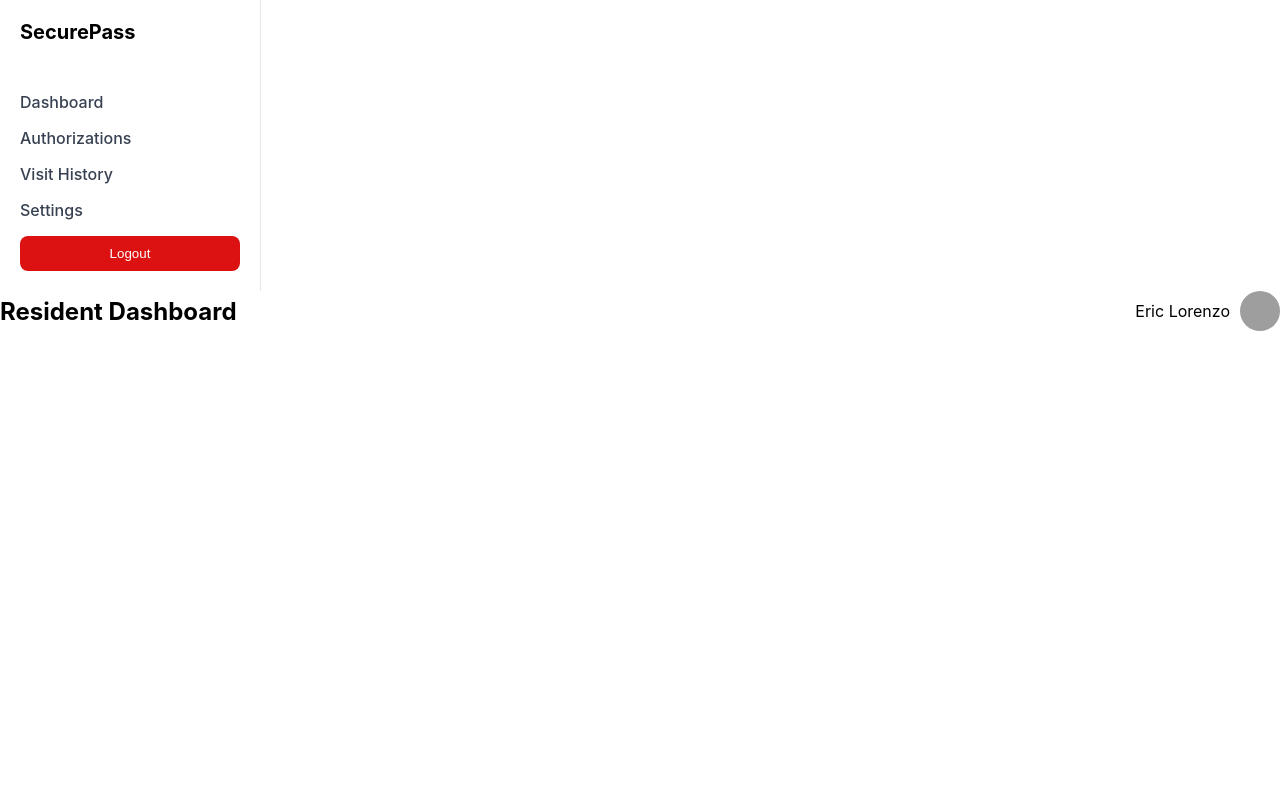
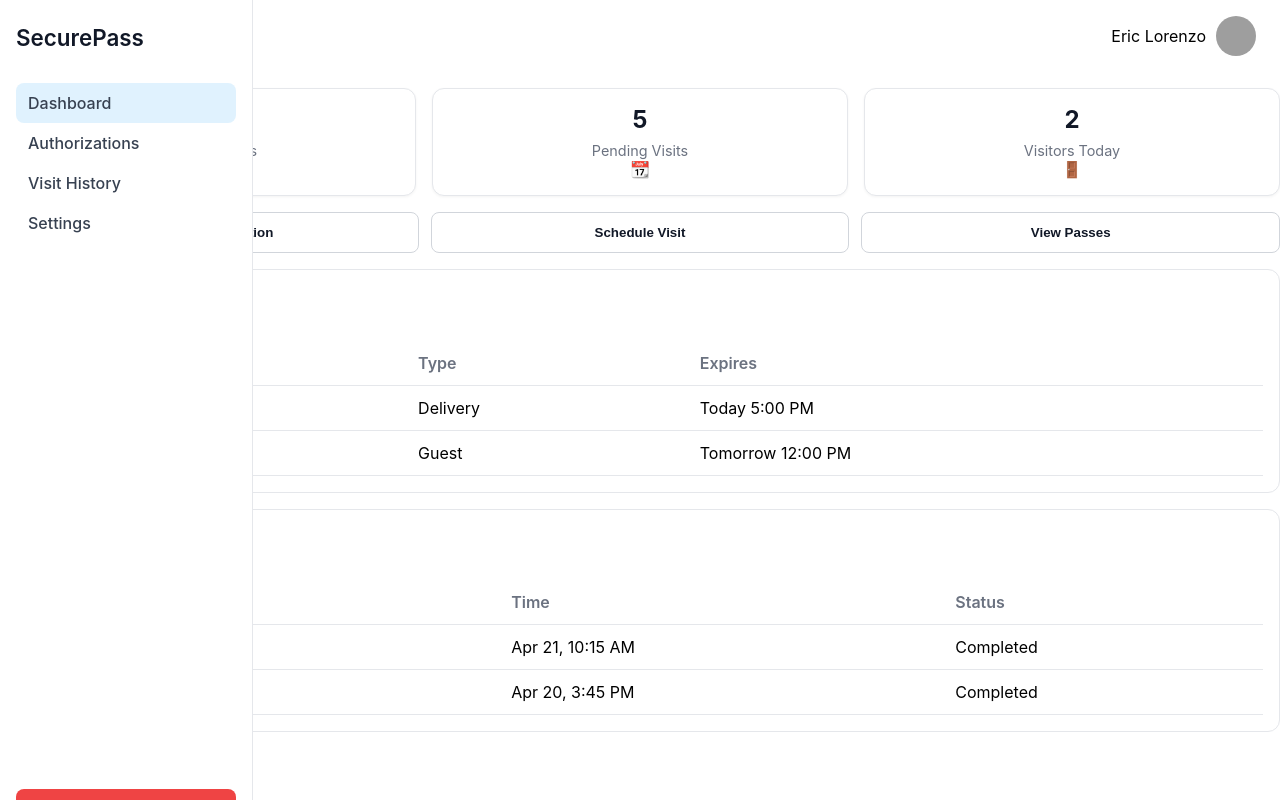
Before and after one commit to ericlo31/frontend, a React (Create React App) app: page /dashboard in a window 1280 px wide. Built offline with nearby package versions, Linux system fonts and the light colour scheme; grey boxes are pictures that could not be loaded.

Commit message:
Mejora de diseño

```diff
--- a/package.json
+++ b/package.json
@@ -9,6 +9,7 @@
     "@testing-library/user-event": "^13.5.0",
     "react": "^19.1.0",
     "react-dom": "^19.1.0",
+    "react-icons": "^5.5.0",
     "react-router-dom": "^7.5.1",
     "react-scripts": "5.0.1",
     "web-vitals": "^2.1.4"
--- a/src/components/residente/activeAuthorizations.tsx
+++ b/src/components/residente/activeAuthorizations.tsx
@@ -1,5 +1,5 @@
 import React from "react";
-import styles from "./resident.module.css";
+import styles from "./residente.module.css";
 
 const ActiveAuthorizations = () => {
   const auths = [
--- a/src/components/residente/dashboard.tsx
+++ b/src/components/residente/dashboard.tsx
@@ -1,6 +1,10 @@
 import React from "react";
 import Sidebar from "./sidebar";
 import Header from "./header";
+import StatCards from "./statCards";
+import QuickActions from "./quickActions";
+import Authorizations from "./activeAuthorizations";
+import History from "./visitHistory";
 
 const Dashboard = () => {
   return (
@@ -8,10 +12,10 @@ const Dashboard = () => {
       <Sidebar />
       <div>
         <Header />
-        {/* <statCards />
-        <quickActions />
-        <activeAuthorizations />
-        <visitHistory /> */}
+        <StatCards />
+        <QuickActions />
+        <Authorizations />
+        <History />
       </div>
     </div>
   );
--- a/src/components/residente/residente.module.css
+++ b/src/components/residente/residente.module.css
@@ -1,3 +1,93 @@
+.mainContent {
+  margin-left: 220px;
+  padding: 24px;
+  overflow-y: auto;
+  flex: 1;
+}
+
+.sidebar {
+  width: 220px;
+  height: 100vh;
+  position: fixed;
+  top: 0;
+  left: 0;
+  background-color: #ffffff;
+  border-right: 1px solid #e5e7eb;
+  display: flex;
+  flex-direction: column;
+  padding: 24px 16px;
+}
+
+.logo {
+  font-size: 1.4rem;
+  font-weight: 600;
+  color: #111827;
+  margin-bottom: 2rem;
+}
+
+.nav {
+  flex: 1;
+}
+
+.nav ul {
+  list-style: none;
+  padding: 0;
+  margin: 0;
+}
+
+.nav li {
+  display: flex;
+  align-items: center;
+  padding: 10px 12px;
+  border-radius: 8px;
+  color: #374151;
+  font-weight: 500;
+  gap: 10px;
+  cursor: pointer;
+  transition: background-color 0.2s ease;
+}
+
+.nav li:hover {
+  background-color: #f3f4f6;
+}
+
+.activeNavItem {
+  background-color: #e0f2fe;
+  color: #0284c7;
+}
+
+.logout {
+  background-color: #ef4444;
+  color: white;
+  border: none;
+  padding: 10px;
+  border-radius: 8px;
+  cursor: pointer;
+  margin-top: 1rem;
+}
+
+.header {
+  background: white;
+  padding: 16px 24px;
+  border-radius: 12px;
+  margin-bottom: 1rem;
+  display: flex;
+  justify-content: space-between;
+  align-items: center;
+}
+
+.userProfile {
+  display: flex;
+  align-items: center;
+  gap: 10px;
+}
+
+.avatar {
+  width: 40px;
+  height: 40px;
+  border-radius: 50%;
+}
+
 .statGrid {
   display: flex;
   gap: 16px;
@@ -6,50 +96,61 @@
 
 .statCard {
   flex: 1;
-  background-color: #fff;
+  background-color: white;
+  border: 1px solid #e5e7eb;
   border-radius: 12px;
-  padding: 20px;
-  box-shadow: 0 2px 8px rgba(0, 0, 0, 0.05);
+  padding: 16px;
+  box-shadow: 0 1px 3px rgba(0,0,0,0.05);
   text-align: center;
 }
 
 .statValue {
-  font-size: 2rem;
+  font-size: 1.5rem;
   font-weight: bold;
+  color: #111827;
 }
 
 .statLabel {
   margin-top: 0.5rem;
+  font-size: 0.9rem;
   color: #6b7280;
 }
 
 .actionsWrapper {
   display: flex;
-  gap: 10px;
-  margin-bottom: 1.5rem;
+  gap: 12px;
+  margin-bottom: 1rem;
 }
 
 .actionBtn {
   flex: 1;
-  background-color: #2563eb;
-  color: white;
+  background-color: #ffffff;
+  border: 1px solid #d1d5db;
+  border-radius: 8px;
   padding: 12px;
-  border: none;
-  border-radius: 10px;
+  font-weight: 600;
+  color: #111827;
   cursor: pointer;
-  font-weight: 500;
+  transition: all 0.2s ease;
 }
 
+.actionBtn:hover {
+  background-color: #f3f4f6;
+}
+
+
 .section {
-  background: #fff;
+  background: white;
+  padding: 16px;
   border-radius: 12px;
-  padding: 20px;
-  box-shadow: 0 1px 6px rgba(0, 0, 0, 0.05);
   margin-bottom: 1rem;
+  border: 1px solid #e5e7eb;
 }
 
 .section h3 {
   margin-bottom: 1rem;
+  font-size: 1.1rem;
+  color: #111827;
 }
 
 .table {
@@ -57,75 +158,54 @@
   border-collapse: collapse;
 }
 
-.table th,
-.table td {
+.table th, .table td {
   padding: 12px;
   text-align: left;
   border-bottom: 1px solid #e5e7eb;
 }
 
 .table th {
+  font-weight: 600;
   color: #6b7280;
-  font-weight: 600;
 }
 
-.sidebar {
-    width: 220px;
-    background-color: #ffffff;
-    border-right: 1px solid #e5e7eb;
-    display: flex;
+.dashboardContainer {
+  display: flex;
+  height: 100vh;
+  background-color: #f9fafb;
+}
+
+.mainContent {
+  flex: 1;
+  padding: 24px;
+  overflow-y: auto;
+}
+
+@media (max-width: 768px) {
+  .dashboardContainer {
     flex-direction: column;
-    justify-content: space-between;
-    padding: 20px;
   }
 
-  .logo {
-    font-weight: bold;
-    font-size: 1.25rem;
-    margin-bottom: 2rem;
+  .sidebar {
+    flex-direction: row;
+    width: 100%;
+    justify-content: space-around;
+    border-radius: 0;
   }
 
-  .nav ul {
-    list-style: none;
-    padding: 0;
+  .mainContent {
+    padding: 10px;
   }
 
-  .nav li {
-    margin: 1rem 0;
-    cursor: pointer;
-    color: #374151;
-    font-weight: 500;
+  .statGrid {
+    flex-direction: column;
   }
 
-  .logout {
-    background-color: #dc1212;
-    color: white;
-    padding: 10px;
-    border: none;
-    border-radius: 8px;
-    cursor: pointer;
+  .actionsWrapper {
+    flex-direction: column;
   }
 
-  .header {
-    display: flex;
-    justify-content: space-between;
-    align-items: center;
-    margin-bottom: 1rem;
+  .actionBtn {
+    width: 100%;
   }
-
-  .title {
-    font-size: 1.5rem;
-    font-weight: bold;
-  }
-
-  .userProfile {
-    display: flex;
-    align-items: center;
-    gap: 10px;
-  }
-
-  .avatar {
-    width: 40px;
-    height: 40px;
-    border-radius: 50%;
-  }
+}
--- a/src/components/residente/sidebar.tsx
+++ b/src/components/residente/sidebar.tsx
@@ -7,7 +7,7 @@ const Sidebar = () => {
       <div className={styles.logo}>SecurePass</div>
       <nav className={styles.nav}>
         <ul>
-          <li>Dashboard</li>
+          <li className={styles.activeNavItem}>Dashboard</li>
           <li>Authorizations</li>
           <li>Visit History</li>
           <li>Settings</li>
--- a/src/components/residente/statCards.tsx
+++ b/src/components/residente/statCards.tsx
@@ -1,23 +1,26 @@
 import React from "react";
 import styles from "./residente.module.css";
 
-const StatCards = () => {
+const statCards = () => {
   const stats = [
-    { label: "Active Authorizations", value: 3 },
-    { label: "Pending Visits", value: 5 },
-    { label: "Visitors Today", value: 2 },
+    { label: "Authorizations", value: 3, icon: "🛡️" },
+    { label: "Pending Visits", value: 5, icon: "📆" },
+    { label: "Visitors Today", value: 2, icon: "🚪" },
   ];
 
   return (
     <div className={styles.statGrid}>
       {stats.map((stat, i) => (
         <div key={i} className={styles.statCard}>
-          <div className={styles.statValue}>{stat.value}</div>
-          <div className={styles.statLabel}>{stat.label}</div>
+          <div>
+            <div className={styles.statValue}>{stat.value}</div>
+            <div className={styles.statLabel}>{stat.label}</div>
+          </div>
+          <div className={styles.statCardIcon}>{stat.icon}</div>
         </div>
       ))}
     </div>
   );
 };
 
-export default StatCards;
+export default statCards;
--- a/src/components/residente/history.tsx
+++ b/src/components/residente/visitHistory.tsx
@@ -1,7 +1,7 @@
 import React from "react";
-import styles from "./resident.module.css";
+import styles from "./residente.module.css";
 
-const VisitHistory = () => {
+const visitHistory = () => {
   const visits = [
     { name: "Darwin Castillo", time: "Apr 21, 10:15 AM", status: "Completed" },
     { name: "Alexander Medina", time: "Apr 20, 3:45 PM", status: "Completed" },
@@ -32,4 +32,4 @@ const VisitHistory = () => {
   );
 };
 
-export default VisitHistory;
+export default visitHistory;
```
Also changed, not shown: 1 other file (tests, documents, lock files or other folders).
